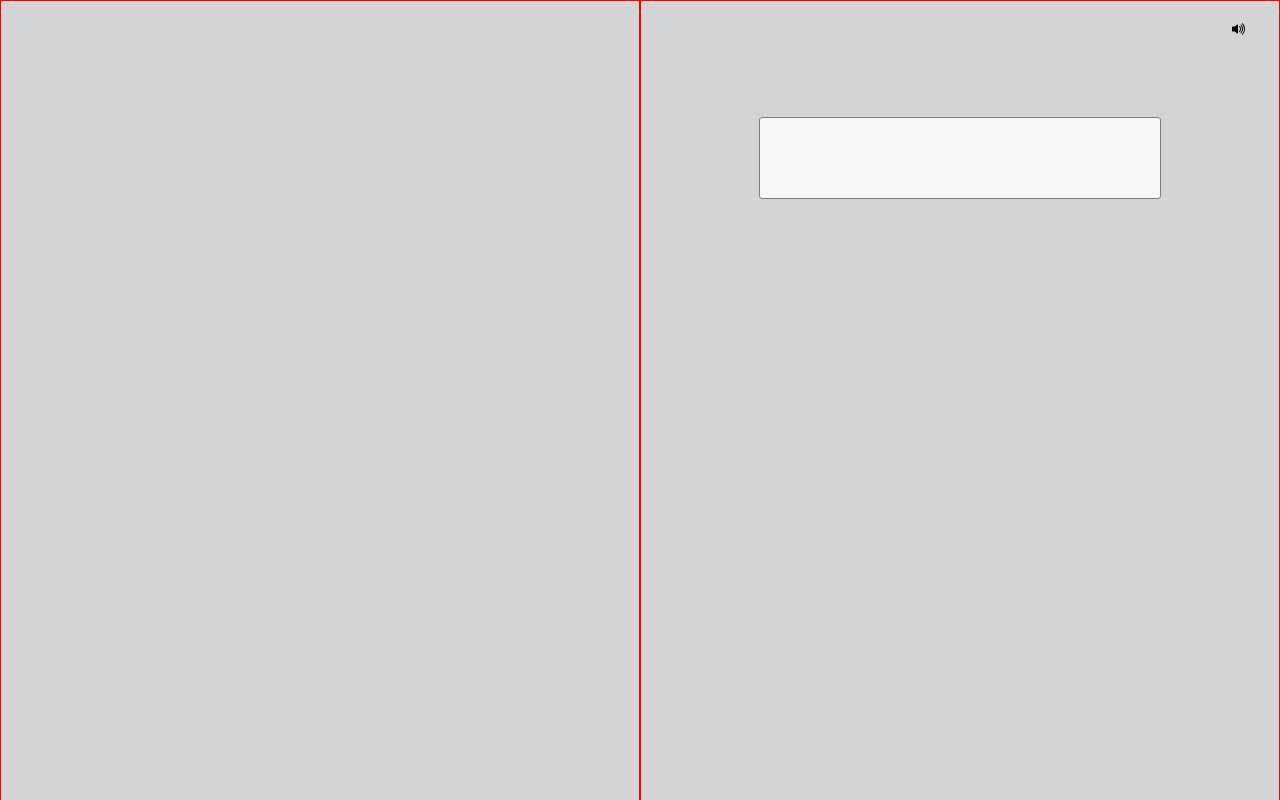
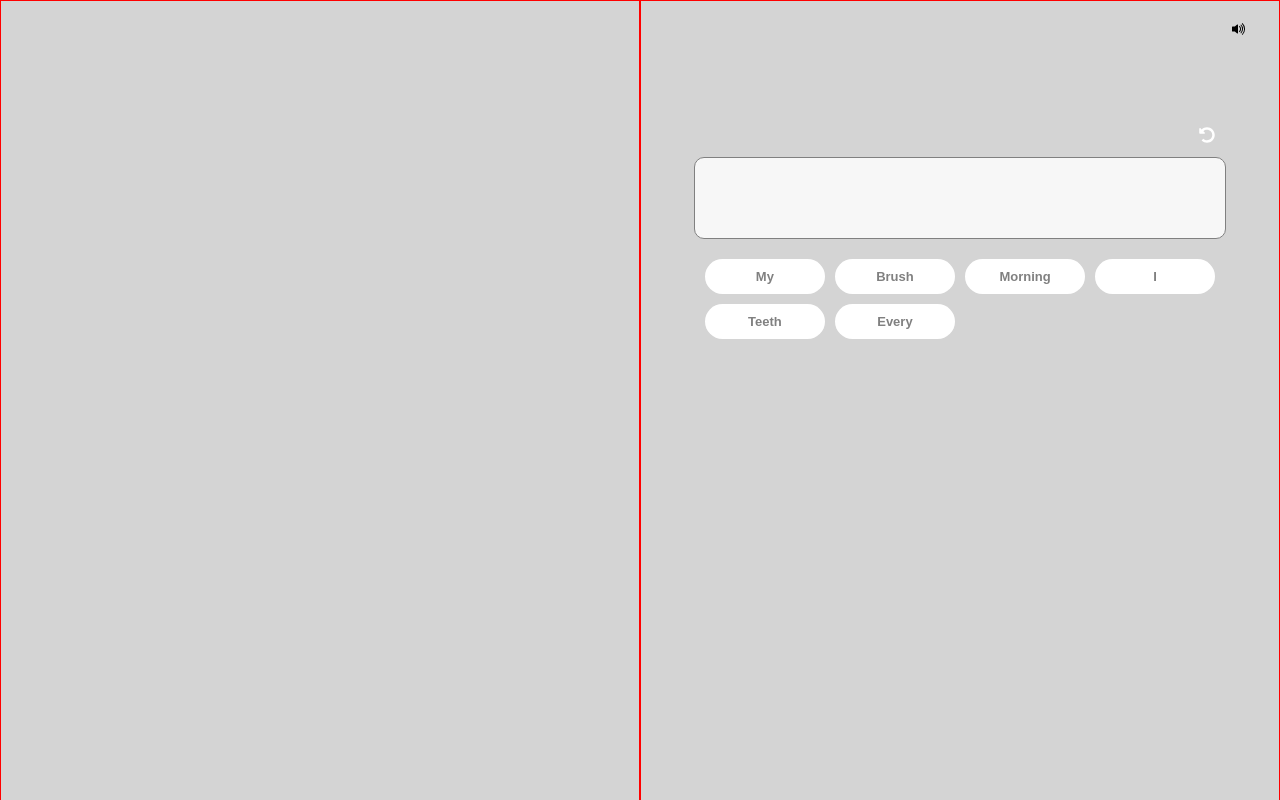
Before and after one commit to ajayioyetomi/nominics-game, a React (Create React App) app: page / in a window 1280 px wide. Built offline with nearby package versions, Linux system fonts and the light colour scheme.

Commit message:
added refresh functionality

```diff
--- a/src/App.css
+++ b/src/App.css
@@ -39,11 +39,50 @@ body{
     display: flex;
     justify-content: center;
     align-items: center;
+    flex-direction: column;
 }
+
 .game-section > section:nth-child(2) > div:nth-child(2) > div:nth-child(1){
-    width:400px;
+    width: 80%;
+    text-align: right;
+    color:#fff;
+    padding:10px 0;
+
+}
+.game-section > section:nth-child(2) > div:nth-child(2) > div:nth-child(2){
+    width:80%;
     height:80px;
     background-color: rgba(255,255,255,0.8);
     border:1px solid grey;
-    border-radius: 3px;
+    border-radius: 10px;
+    display: flex;
+    gap:5px;
+    justify-content: flex-start;
+    align-items: center;
+    padding:0 10px;
 }
+.game-section > section:nth-child(2) > div:nth-child(2) >div:nth-child(3){
+    width:80%;
+    display: flex;
+    gap:10px;
+    flex-wrap: wrap;
+    margin-top: 20px;
+}
+.btn{
+    font-weight:bold;
+    min-width:calc(25% - 7.5px);
+    display: flex;
+    justify-content: center;
+    align-items: center;
+    font-size: 13px;
+    padding:10px 0;
+    border:none;
+    border-radius: 20px;
+}
+.active-btn{
+    background-color: #fff;
+    color:grey;
+}
+.in-active-btn{
+    background-color:#f2f2f2;
+}
--- a/src/components/GameUi.jsx
+++ b/src/components/GameUi.jsx
@@ -1,19 +1,101 @@
-import React,{useContext} from 'react';
+import React,{useState,useEffect} from 'react';
 import {BsVolumeUpFill as Speaker} from 'react-icons/bs';
 import GameContext from '../context';
-import contextStore from '../contextStore';
+import WordButton from './WordButton';
+import {FaUndoAlt as Redo} from 'react-icons/fa';
+
+
+export const shuffle = (arg) =>{
+
+    const max = arg.length;
+    const min = 1;
+    const argObj = {};
+    const newArr = [];
+    const arrlength = arg.length;
+
+    function generateIndex(min,max){
+        let genIndex = (Math.floor((Math.random() * max) + min) -1);
+        if(newArr.length === arrlength){
+            return newArr;
+        }
+        else{
+            if(argObj[genIndex]){
+                return generateIndex(min,max);
+            }
+            else{
+                argObj[genIndex] = arg[genIndex]
+                newArr.push(arg[genIndex]);
+                return generateIndex(min,max)
+            }
+        }
+
+    }
+
+    return generateIndex(min,max);
+
+}
+
+const List = [
+    [
+        {id:1,word:"I",active:true},
+        {id:2,word:"Brush",active:true},
+        {id:3,word:"My",active:true},
+        {id:4,word:"Teeth",active:true},
+        {id:5,word:"Every",active:true},
+        {id:6,word:"Morning",active:true}
+    ], [
+        {id:1,word:"This",active:true},
+        {id:2,word:"is",active:true},
+        {id:3,word:"My",active:true},
+        {id:4,word:"Brother",active:true},
+    ]
+];
 
 const GameUi = () => {
-    const store = useContext(contextStore)
+    const [sentenceList,setSentenceList] = useState(List);
+    const [sentenceIndex,setSentenceIndex] = useState(0);
+    const [reset,setReset] = useState(false);
+    const [activePhrase,setActivePhrase] = useState([]);
+    const [newSentence,setNewSentence] = useState([]);
+    const handleReset = () =>{
+        setReset(!reset)
+        const newPhrase = shuffle(sentenceList[sentenceIndex]);
+        setNewSentence(newPhrase)
+    }
+    useEffect(()=>{
+        const newPhrase = shuffle(sentenceList[sentenceIndex]);
+        setNewSentence(newPhrase)
+
+    },[sentenceIndex]);
+
+
+
   return (
     <React.Fragment>
-        <GameContext.Provider value={store}>
+        <GameContext.Provider value={
+            {sentenceList,setSentenceList,sentenceIndex,
+            setSentenceIndex,reset,setReset,activePhrase,setActivePhrase,
+            activePhrase,newSentence,setNewSentence
+            }}>
             <section>
                 <div>
                     <Speaker/>
                 </div>
                 <div className='game-div'>
-                    <div></div>
+                    <div>
+                        <Redo onClick={()=>{handleReset()}}/>
+                    </div>
+                    <div>
+                        {activePhrase.length > 0 && activePhrase.map(eWord=>(
+                            <div key={eWord.id}>{eWord.word}</div>
+                        ))}
+                    </div>
+                    <div>
+                        {(newSentence.map((eWord)=>(
+                            <WordButton key={eWord.id} word={eWord} reset={reset} />
+                        )))}
+
+                    </div>
                 </div>
             </section>
         </GameContext.Provider >
--- /dev/null
+++ b/src/components/WordButton.jsx
@@ -0,0 +1,80 @@
+import React,{useState,useEffect,useContext} from 'react'
+import gameContext from '../context';
+
+import { shuffle } from './GameUi';
+
+const WordButton = ({word,reset}) => {
+  const {setActivePhrase,activePhrase,newSentence,setSentenceIndex,
+    sentenceIndex,setNewSentence,sentenceList,setReset} = useContext(gameContext)
+  const [b_active,setB_active] = useState(true);
+
+  useEffect(()=>{
+      setB_active(true);
+      setActivePhrase([]);
+  },[reset]);
+
+
+  const handleClick = ()=>{
+      setB_active(!b_active);
+      if(b_active){
+        setActivePhrase([...activePhrase,word])
+      }
+      else{
+        const newPhrase = activePhrase.filter(eword=> eword.id !== word.id)
+        setActivePhrase([...newPhrase])
+      }
+  }
+  const handleNext = ()=>{
+    if(activePhrase.length === newSentence.length ){
+          let i;
+          let finished = false;
+          for(i = 0;i< activePhrase.length;i++){
+             if(i === activePhrase.length-1){
+                if(i+1 === activePhrase[i].id){
+                  finished = true;
+
+                  break;
+              }
+             }
+             else{
+                if(i+1 === activePhrase[i].id){
+                    continue;
+
+                }
+                else{
+                    finished = false;
+                    break;
+                }
+             }
+
+          }
+          if(finished){
+             let listLength = sentenceList.length-1;
+             let next = sentenceIndex + 1;
+             if((sentenceIndex + 1) > listLength){
+                next = 0;
+             }
+             setSentenceIndex(next);
+             setActivePhrase([])
+             setReset(!reset)
+             let sentence = shuffle(sentenceList[next])
+             setNewSentence(sentence)
+
+          }
+      }
+  }
+  useEffect(()=>{
+    handleNext();
+  },[activePhrase])
+
+  return (
+    <React.Fragment>
+        <button onClick={()=>{handleClick()}} className={`btn ${b_active?'active-btn':'in-active-btn'}`}>
+            {word.word}
+        </button>
+        {/* {(activePhrase.length === newSentence.length)?(()=>{handleNext()})():false} */}
+        </React.Fragment>
+  )
+}
+
+export default WordButton
--- a/src/contextStore.js
+++ /dev/null
@@ -1,15 +0,0 @@
-
-const store = {
-    sentenceList:[
-        [
-            {id:1,word:"I"},
-            {id:2,word:"Brush"},
-            {id:3,word:"My"},
-            {id:4,word:"Teeth"}
-        ]
-    ],
-    current:0,
-    reset:false
-}
-
-export default store;
```
